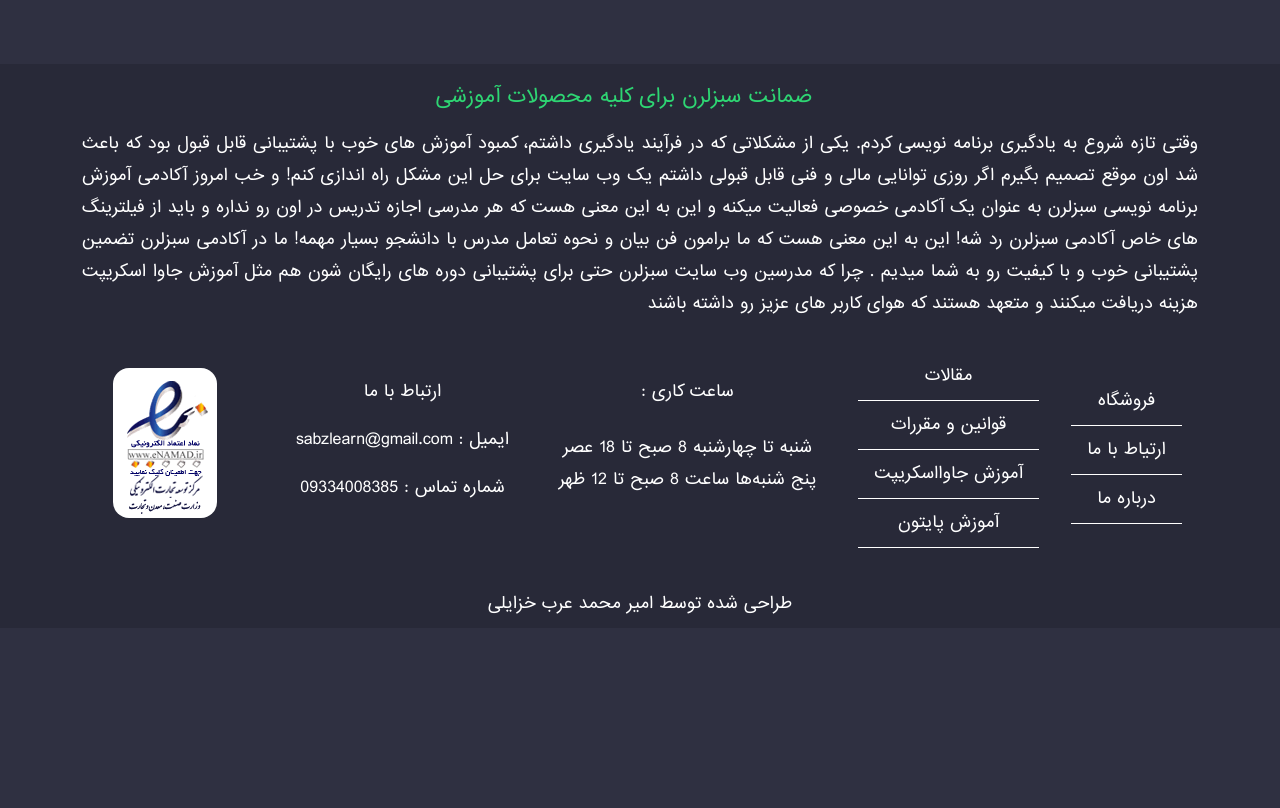
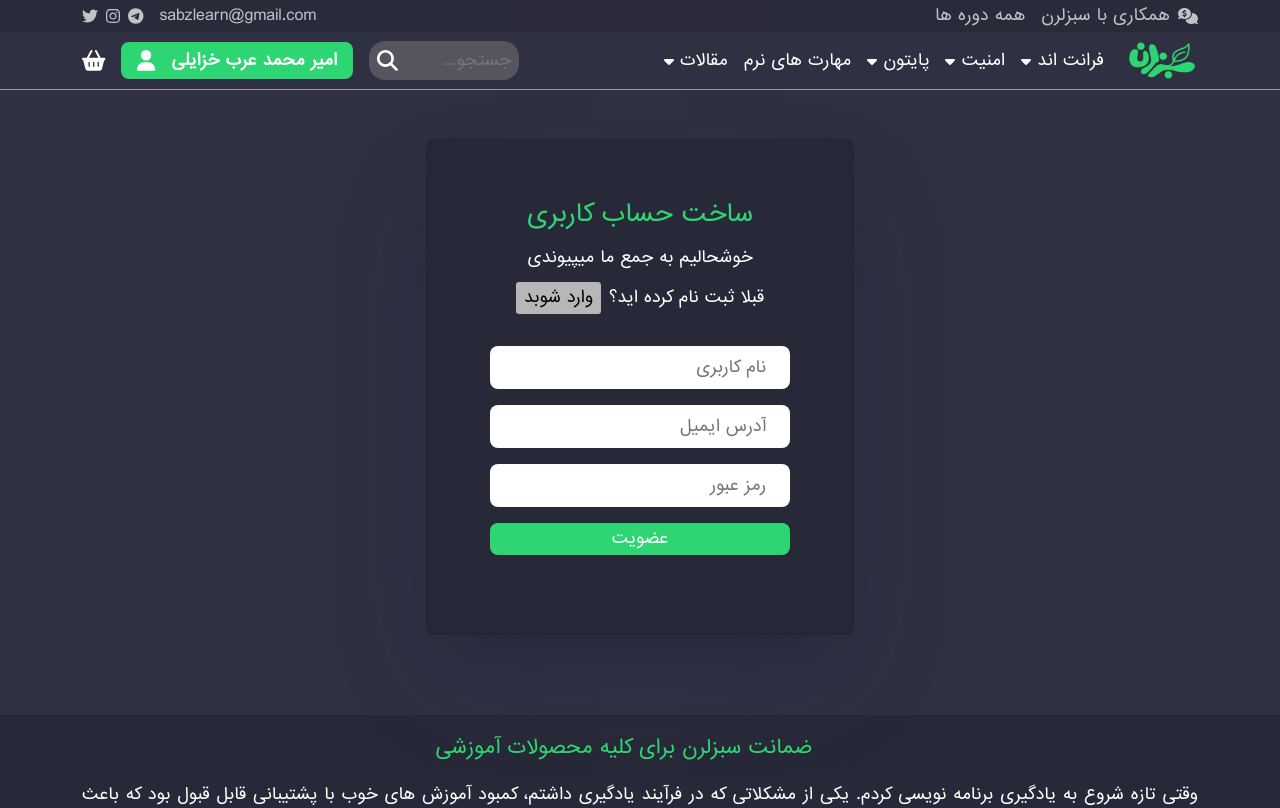
Before and after one commit to amirkhazaeli/Sabzlearn-frontend, a React (Create React App) app: page /register in a window 1280 px wide. Shown: the top 808 px of the page. Built offline with nearby package versions, Linux system fonts and the light colour scheme.

Commit message:
Create Login page and Register Page

```diff
--- /dev/null
+++ b/src/Components/CourseTopic/CourseTopic.css
@@ -0,0 +1,18 @@
+.course-topic {
+    margin-top: 10rem;
+    background-color: var(--secondary-color);
+    padding: 1rem;
+}
+
+.course-topic-wrapper {
+    width: 80%;
+    margin: auto;
+}
+.course-topic-header{
+    display: flex;
+    justify-content: space-between;
+}
+.course-topic-header .course-topic-info {
+    display: flex;
+    column-gap: 1rem;
+}
--- /dev/null
+++ b/src/Components/CourseTopic/CourseTopic.jsx
@@ -0,0 +1,28 @@
+import React from 'react'
+import { Container } from 'react-bootstrap'
+import CourseTopicItem from '../CourseTopicItems/CourseTopicItem'
+import './CourseTopic.css'
+export default function CourseTopic() {
+    return (
+        <div className='course-topic'>
+            <Container fluid='lg'>
+                <div className='course-topic-wrapper'>
+                <div className='course-topic-header'>
+                    <div className='course-topic-title'>
+                        مباحث این دوره
+                    </div>
+                    <div className='course-topic-info'>
+                        <span>40 درس</span>
+                        <span>7:37:9</span>
+                    </div>
+                </div>
+                <div className='course-topic-content'>
+                    <CourseTopicItem />
+                </div>
+                </div>
+
+            </Container>
+
+        </div>
+    )
+}
--- /dev/null
+++ b/src/Components/CourseTopicItems/CourseTopicItem.css
@@ -0,0 +1,55 @@
+.course-topic-item-title {
+    background-color: var(--primary-color);
+    display: flex;
+    justify-content: space-between;
+    padding: 1rem .5rem;
+    margin-top: 2rem;
+}
+
+.course-topic-item:hover {
+    cursor: pointer;
+}
+.course-videos ul{
+    height: 0;
+    overflow: hidden;
+    visibility: hidden;
+    transition: all 1s ;
+}
+.course-videos.active ul{
+    height: 400px;
+    overflow: auto;
+    visibility: visible;
+
+}
+.course-videos ul {
+    display: flex;
+    flex-direction: column;
+    background-color: var(--primary-color);
+}
+
+.course-videos ul li {
+    display: flex;
+    justify-content: space-between;
+    padding: 1rem .5rem;
+    border-top: 1px solid rgba(216, 210, 210, 0.4);
+}
+
+.course-videos ul li:first-child {
+    border-top: 1px solid rgba(216, 210, 210, 0.4);
+}
+
+.course-videos ul li .course-video-right {
+    display: flex;
+    align-items: center;
+    column-gap: 1rem;
+}
+
+.course-videos ul li .course-video-right span {
+    border: 1px solid white;
+    width: 40px;
+    height: 40px;
+    border-radius: 50%;
+    display: flex;
+    justify-content: center;
+    align-items: center;
+}
--- /dev/null
+++ b/src/Components/CourseTopicItems/CourseTopicItem.jsx
@@ -0,0 +1,40 @@
+import React from 'react'
+import './CourseTopicItem.css'
+import { FontAwesomeIcon } from '@fortawesome/react-fontawesome';
+import { faPlus,faVideo } from '@fortawesome/free-solid-svg-icons'
+import { useState } from 'react';
+export default function CourseTopicItem() {
+    const [activeClass,setActiveClass] = useState(false)
+    return (
+        <div className='course-topic-item'>
+            <div className='course-topic-item-title' onClick={()=> setActiveClass(!activeClass)}>
+                <h3>سرفصل ها</h3>
+                <FontAwesomeIcon icon={faPlus} />
+            </div>
+            <div className={`course-videos ${activeClass ? 'active' : ''}`}>
+                <ul>
+                    <li>
+                        <div className='course-video-right'>
+                            <span>1</span>
+                            <FontAwesomeIcon icon={faVideo} />
+                            <h3>ویدیو اول</h3>
+                        </div>
+                        <div className='course-video-left'>
+                            00:01:05
+                        </div>
+                    </li>
+                    <li>
+                        <div className='course-video-right'>
+                            <span>1</span>
+                            <FontAwesomeIcon icon={faVideo} />
+                            <h3>ویدیو اول</h3>
+                        </div>
+                        <div className='course-video-left'>
+                            00:01:05
+                        </div>
+                    </li>
+                </ul>
+            </div>
+        </div>
+    )
+}
--- /dev/null
+++ b/src/Components/Input/Input.css
@@ -0,0 +1,5 @@
+.login-input{
+    padding: .5rem 1.5rem;
+    border-radius: .5rem ;
+    border: none;
+}
--- /dev/null
+++ b/src/Components/Input/Input.jsx
@@ -0,0 +1,12 @@
+import React from 'react'
+import './Input.css'
+export default function Input(props) {
+  return (
+    <div className='input'>
+       <input type={props.type}
+        placeholder={props.placeholder}
+        className={props.className}
+        />
+    </div>
+  )
+}
--- /dev/null
+++ b/src/Pages/Login/Login.css
@@ -0,0 +1,55 @@
+.login-box{
+    margin-top: 2rem;
+    padding: 1rem;
+    display: flex;
+    justify-content: center;
+}
+.login-wrapper{
+    display: flex;
+    flex-direction: column;
+    row-gap: 1rem;
+    align-items: center;
+    padding: 4rem;
+    background-color: var(--secondary-color);
+    box-shadow: rgba(50, 50, 93, 0.25) 0px 50px 100px -20px, rgba(0, 0, 0, 0.3) 0px 30px 60px -30px, rgba(10, 37, 64, 0.35) 0px -2px 6px 0px inset;
+    border-radius: .5rem;
+}
+.login-box-header{
+    text-align: center;
+}
+.login-box-header h1{
+    color: var(--green-color);
+    font-size: 1.5rem;
+}
+.login-box-header h3{
+    margin-top: 1.5rem;
+}
+.login-box-header div{
+    margin-top: 1rem;
+    display: flex;
+    justify-content: center;
+    align-items: center;
+    column-gap: .5rem;
+}
+.login-box-header div button{
+    padding: .5rem;
+    background-color: rgb(184, 182, 182);
+    border: none;
+    border-radius: .2rem;
+}
+.login-box-form{
+    margin-top: 1rem;
+    display: flex;
+    flex-direction: column;
+    align-items: center;
+    row-gap: 1rem;
+
+}
+.login-box-form button{
+    width: 100%;
+    border-radius: .5rem;
+    padding: .5rem;
+    background-color: var(--green-color);
+    color: white;
+    border: none;
+}
--- /dev/null
+++ b/src/Pages/Login/Login.jsx
@@ -0,0 +1,36 @@
+import React from 'react'
+import { Container } from 'react-bootstrap'
+import Input from '../../Components/Input/Input'
+import Header from '../../Layout/Header/Header'
+import './Login.css'
+export default function Login() {
+  return (
+    <>
+    <Header />
+    <Container fluid='lg'>
+       <div className='login-box'>
+        <div className='login-wrapper'>
+        <div className='login-box-header'>
+            <h1>ورود حساب کاربری</h1>
+            <h3>خوشحالیم دوباره میبینیمت (:</h3>
+            <div>
+              <span>کاربر جدید هستید؟</span>
+              <button>ثبت نام</button>
+            </div>
+          </div>
+          <div className='login-box-form'>
+            <Input placeholder='نام کاربری یا آدرس ایمیل' className='login-input' type='text'/>
+            <Input placeholder='رمز عبور'  className='login-input' type='text'/>
+            <button>ورود</button>
+            <h3>رمز عبور را فراموش کرده اید؟</h3>
+          </div>
+          <div className='login-box-footer'>
+
+          </div>
+        </div>
+
+       </div>
+    </Container>
+    </>
+  )
+}
--- a/src/Pages/ProductInfo/ProductInfo.jsx
+++ b/src/Pages/ProductInfo/ProductInfo.jsx
@@ -2,6 +2,7 @@
 import { Container } from 'react-bootstrap'
 import BreadCrumb from '../../Components/BreadCrumb/BreadCrumb'
 import CourseIntroduction from '../../Components/CourseIntroduction/CourseIntroduction'
+import CourseTopic from '../../Components/CourseTopic/CourseTopic'
 import Header from '../../Layout/Header/Header'
 
 export default function ProductInfo() {
@@ -12,6 +13,7 @@
                 <BreadCrumb />
                 <CourseIntroduction />
             </Container>
+            <CourseTopic />
 
         </>
     )
--- /dev/null
+++ b/src/Pages/Register/Register.css
@@ -0,0 +1,55 @@
+.register-box{
+    margin-top: 2rem;
+    padding: 1rem;
+    display: flex;
+    justify-content: center;
+}
+.register-wrapper{
+    display: flex;
+    flex-direction: column;
+    row-gap: 1rem;
+    align-items: center;
+    padding: 4rem;
+    background-color: var(--secondary-color);
+    box-shadow: rgba(50, 50, 93, 0.25) 0px 50px 100px -20px, rgba(0, 0, 0, 0.3) 0px 30px 60px -30px, rgba(10, 37, 64, 0.35) 0px -2px 6px 0px inset;
+    border-radius: .5rem;
+}
+.register-box-header{
+    text-align: center;
+}
+.register-box-header h1{
+    color: var(--green-color);
+    font-size: 1.5rem;
+}
+.register-box-header h3{
+    margin-top: 1.5rem;
+}
+.register-box-header div{
+    margin-top: 1rem;
+    display: flex;
+    justify-content: center;
+    align-items: center;
+    column-gap: .5rem;
+}
+.register-box-header div button{
+    padding: .5rem;
+    background-color: rgb(184, 182, 182);
+    border: none;
+    border-radius: .2rem;
+}
+.register-box-form{
+    margin-top: 1rem;
+    display: flex;
+    flex-direction: column;
+    align-items: center;
+    row-gap: 1rem;
+
+}
+.register-box-form button{
+    width: 100%;
+    border-radius: .5rem;
+    padding: .5rem;
+    background-color: var(--green-color);
+    color: white;
+    border: none;
+}
--- /dev/null
+++ b/src/Pages/Register/Register.jsx
@@ -0,0 +1,36 @@
+import React from 'react'
+import { Container } from 'react-bootstrap'
+import Input from '../../Components/Input/Input'
+import Header from '../../Layout/Header/Header'
+import './Register.css'
+export default function Regeister() {
+  return (
+    <>
+    <Header />
+    <Container fluid='lg'>
+       <div className='register-box'>
+        <div className='register-wrapper'>
+        <div className='register-box-header'>
+            <h1>ساخت حساب کاربری </h1>
+            <h3>خوشحالیم به جمع ما میپیوندی </h3>
+            <div>
+              <span>قبلا ثبت نام کرده اید؟</span>
+              <button>وارد شوبد</button>
+            </div>
+          </div>
+          <div className='register-box-form'>
+            <Input placeholder='نام کاربری   ' className='login-input' type='text'/>
+            <Input placeholder='آدرس ایمیل' className='login-input' type='text'/>
+            <Input placeholder='رمز عبور'  className='login-input' type='text'/>
+            <button>عضویت</button>
+          </div>
+          <div className='register-box-footer'>
+
+          </div>
+        </div>
+
+       </div>
+    </Container>
+    </>
+  )
+}
```
Also changed, not shown: src/Router.js (+9 -0 lines).
